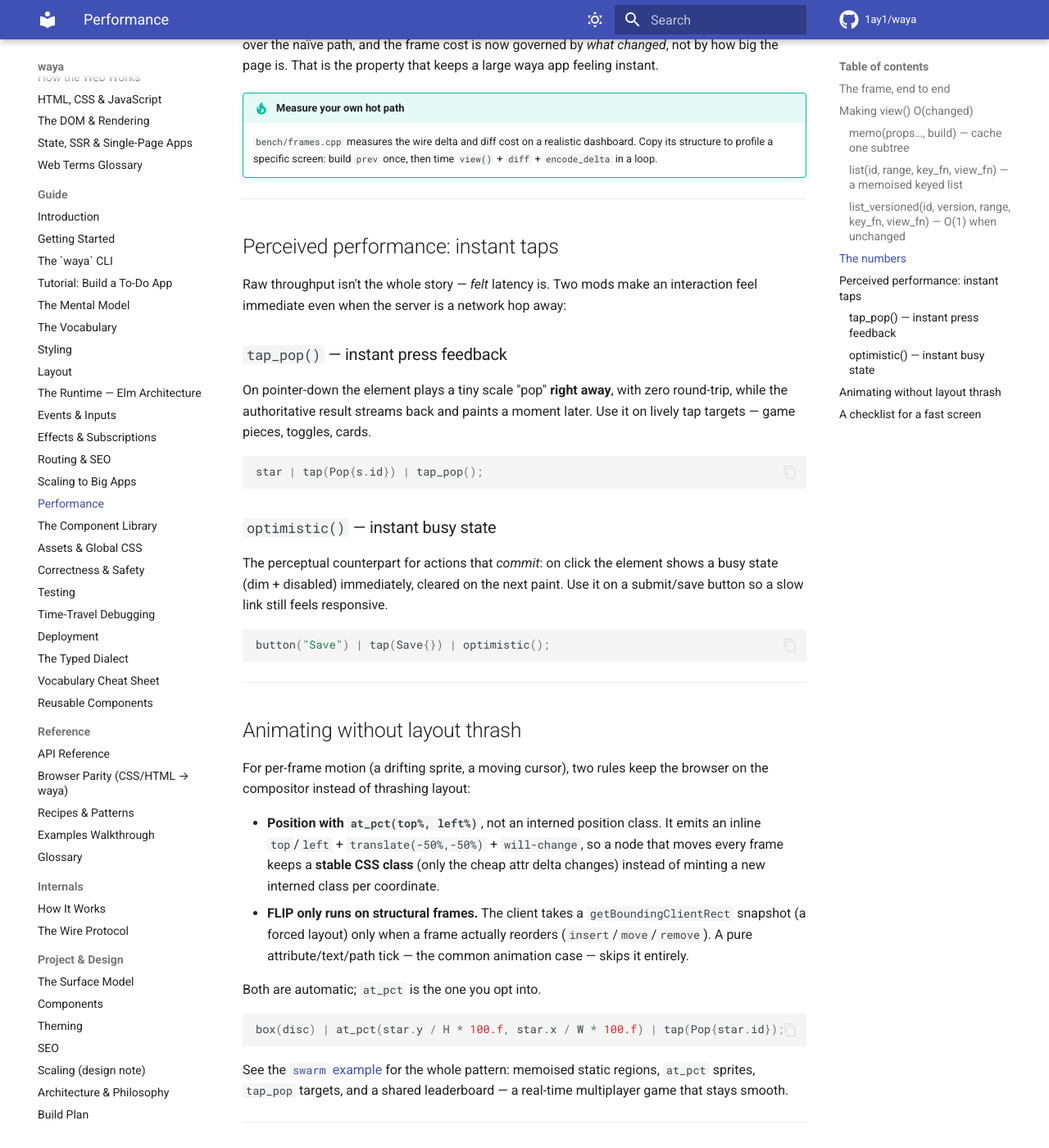
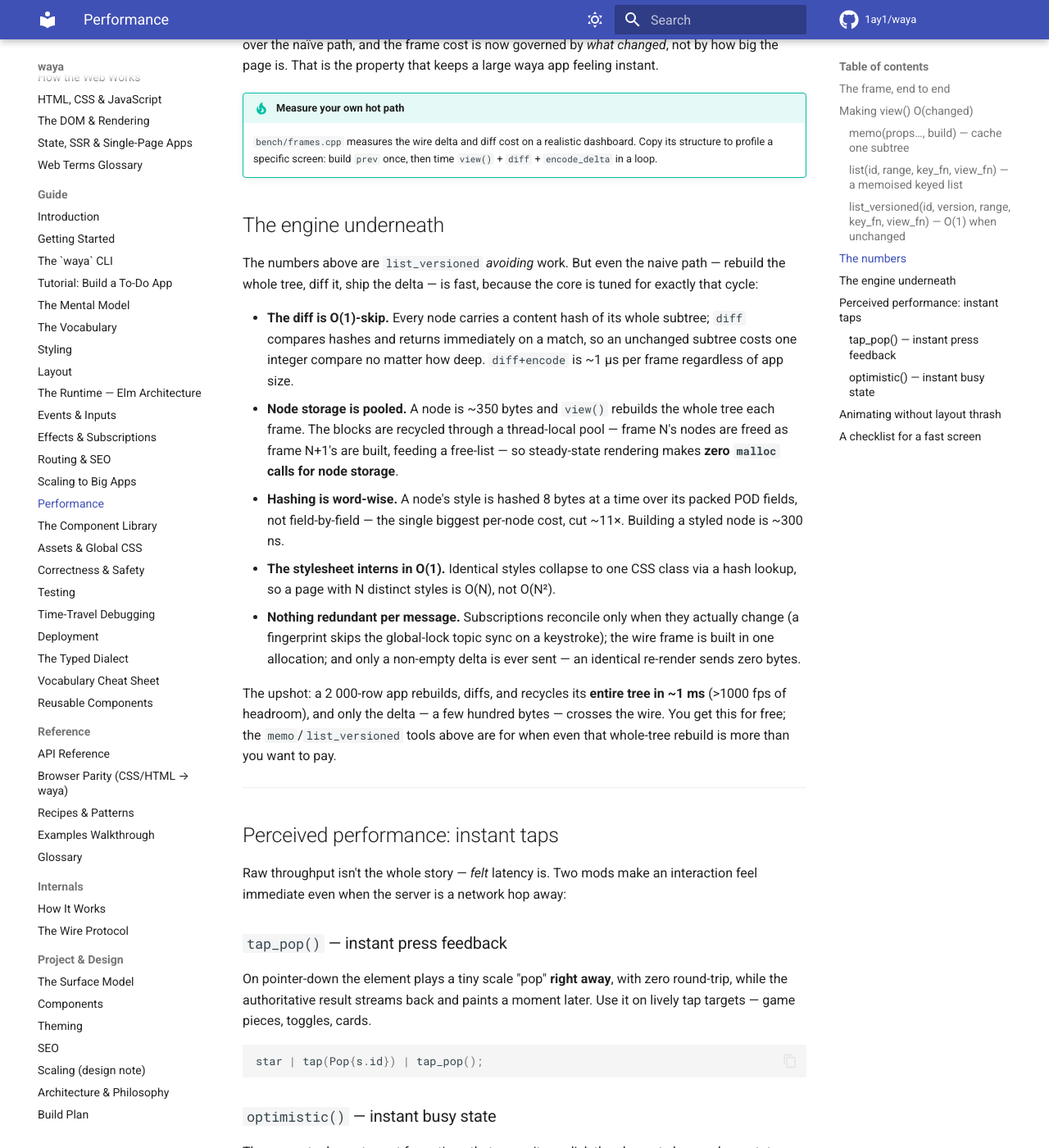
Before and after one commit to 1ay1/waya, an MkDocs documentation site: the page built from docs/24-performance.md, in a window 1280 px wide and 1400 px high, scrolled down 3148 px. Shown: the whole window at 82% size. Built offline with MkDocs 1.6.1 and Material for MkDocs 9.7.7, drawn with Linux system fonts in a browser that asks for light colours; comment, search, counter and statistics services are not loaded.

Commit message:
docs(perf): document the core engine (pool, word-hash, O(1) intern)
Add "The engine underneath" section to the performance guide: the diff's
O(1) subtree skip, the recycling node pool (zero malloc for node storage
steady-state), word-wise style hashing, O(1) stylesheet interning, and the
per-message discipline (reconcile-skip, one-alloc framing, only non-empty
deltas sent). Makes the recent core perf work legible to users: a 2000-row
app rebuilds+diffs+recycles its whole tree in ~1ms and ships only the
delta, for free.

```diff
--- a/docs/24-performance.md
+++ b/docs/24-performance.md
@@ -137,6 +137,35 @@ keeps a large waya app feeling instant.
     dashboard. Copy its structure to profile a specific screen: build `prev`
     once, then time `view()` + `diff` + `encode_delta` in a loop.
 
+## The engine underneath
+
+The numbers above are `list_versioned` *avoiding* work. But even the naive path
+— rebuild the whole tree, diff it, ship the delta — is fast, because the core is
+tuned for exactly that cycle:
+
+- **The diff is O(1)-skip.** Every node carries a content hash of its whole
+  subtree; `diff` compares hashes and returns immediately on a match, so an
+  unchanged subtree costs one integer compare no matter how deep. `diff+encode`
+  is ~1 µs per frame regardless of app size.
+- **Node storage is pooled.** A node is ~350 bytes and `view()` rebuilds the
+  whole tree each frame. The blocks are recycled through a thread-local pool —
+  frame N's nodes are freed as frame N+1's are built, feeding a free-list — so
+  steady-state rendering makes **zero `malloc` calls for node storage**.
+- **Hashing is word-wise.** A node's style is hashed 8 bytes at a time over its
+  packed POD fields, not field-by-field — the single biggest per-node cost, cut
+  ~11×. Building a styled node is ~300 ns.
+- **The stylesheet interns in O(1).** Identical styles collapse to one CSS class
+  via a hash lookup, so a page with N distinct styles is O(N), not O(N²).
+- **Nothing redundant per message.** Subscriptions reconcile only when they
+  actually change (a fingerprint skips the global-lock topic sync on a
+  keystroke); the wire frame is built in one allocation; and only a non-empty
+  delta is ever sent — an identical re-render sends zero bytes.
+
+The upshot: a 2 000-row app rebuilds, diffs, and recycles its **entire tree in
+~1 ms** (>1000 fps of headroom), and only the delta — a few hundred bytes —
+crosses the wire. You get this for free; the `memo`/`list_versioned` tools above
+are for when even that whole-tree rebuild is more than you want to pay.
+
 ---
 
 ## Perceived performance: instant taps
```
